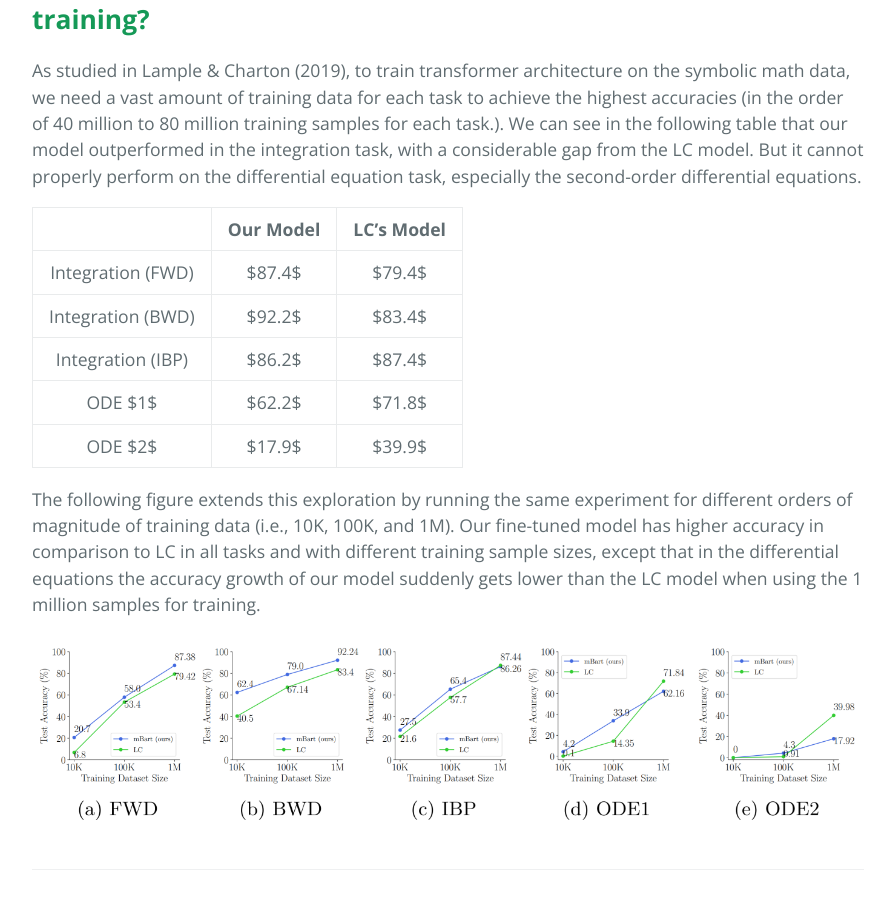
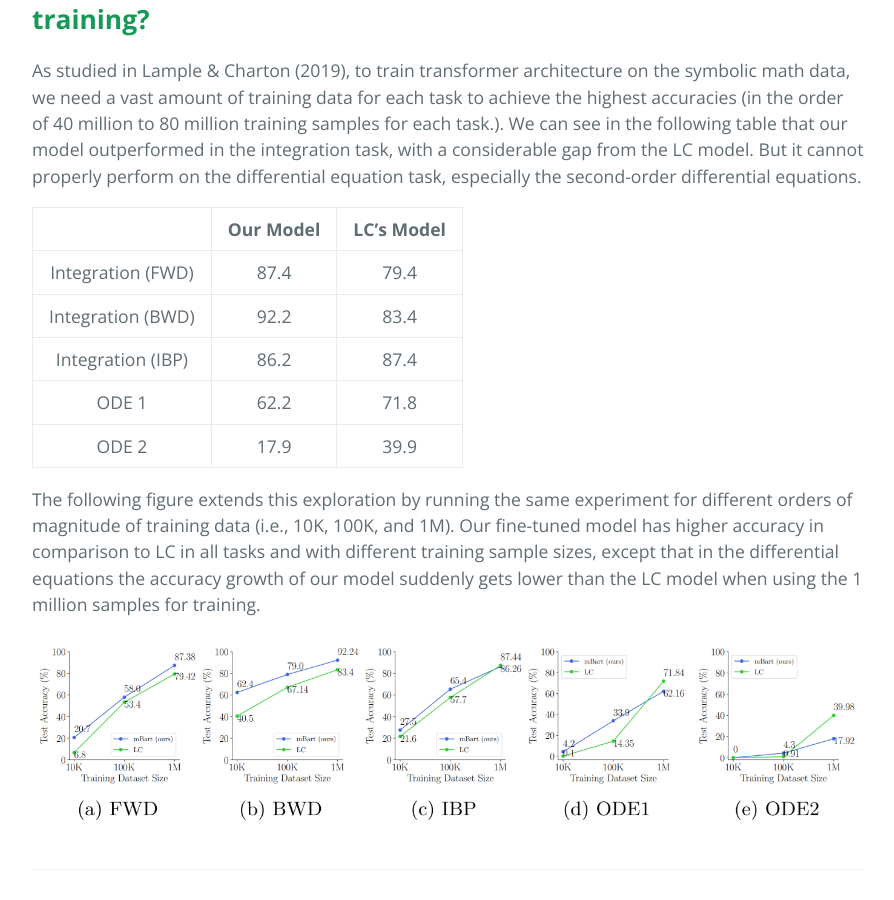
Before and after one commit to softsys4ai/differentiable-proving, a Jekyll site: the page built from index.md, in a window 1280 px wide and 900 px high, scrolled down 1626 px. Shown: the whole window, without its empty margins (192-1086 px from the left). Built offline with Jekyll 4.4.1, drawn with Linux system fonts in a browser that asks for light colours.

Commit message:
removed $

```diff
--- a/index.md
+++ b/index.md
@@ -35,11 +35,11 @@ perform on the differential equation task, especially the second-order different
 
 |                   | Our Model | LC's Model |
 |:-----------------:|:---------:|:----------:|
-| Integration (FWD) | $87.4$    | $79.4$     |
-| Integration (BWD) | $92.2$    | $83.4$     |
-| Integration (IBP) | $86.2$    | $87.4$     |
-| ODE $1$           | $62.2$    | $71.8$     |
-| ODE $2$           | $17.9$    | $39.9$     |
+| Integration (FWD) | 87.4    | 79.4     |
+| Integration (BWD) | 92.2    | 83.4    |
+| Integration (IBP) | 86.2    | 87.4     |
+| ODE 1           | 62.2    | 71.8     |
+| ODE 2           | 17.9    | 39.9     |
 
 The following figure extends this exploration by running the same experiment for different orders of magnitude
 of training data (i.e., 10K, 100K, and 1M).  Our fine-tuned model has higher
```
